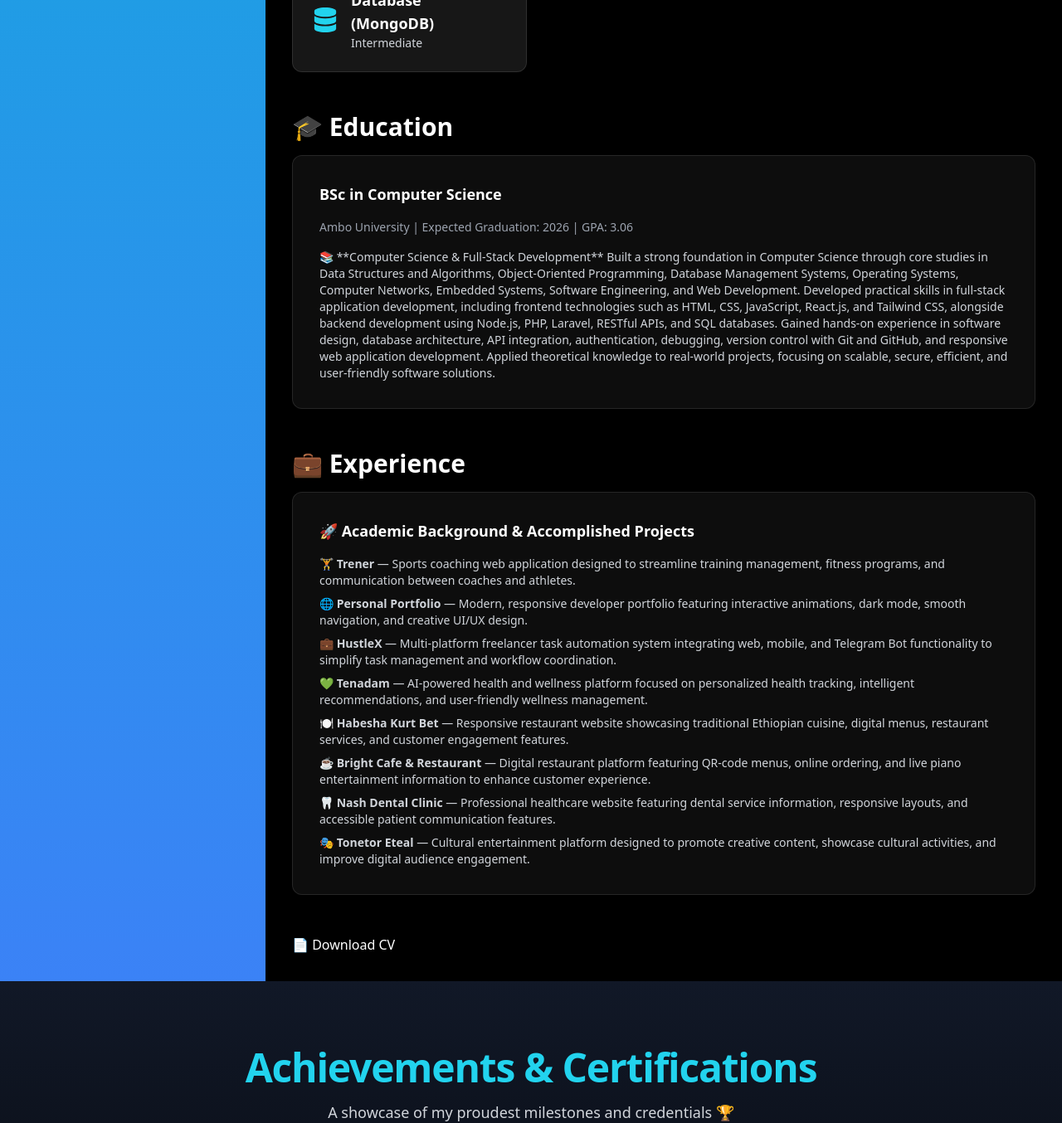
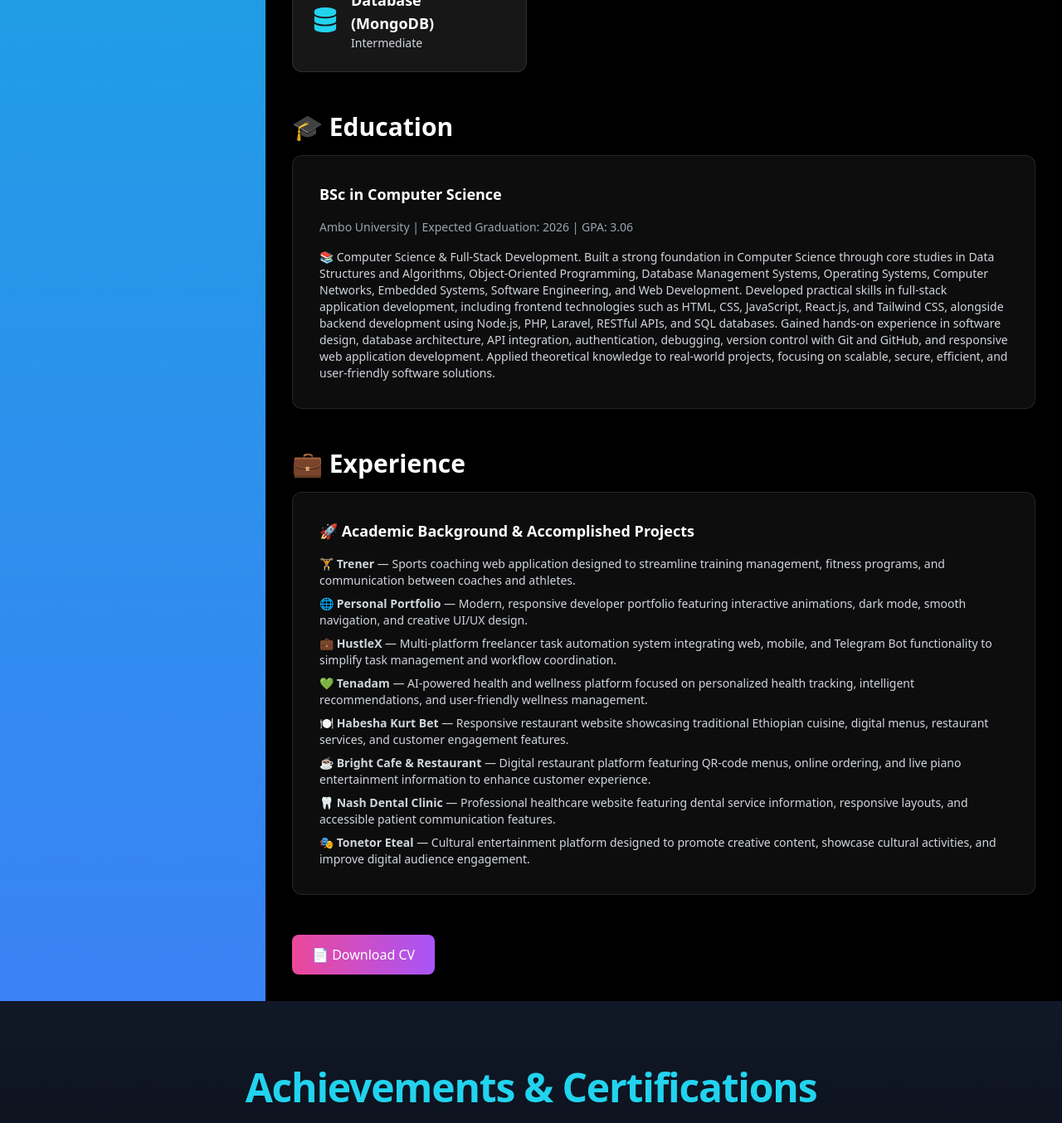
Before and after one commit to Yohannesdeveloper/Portfolio-Yohanex, a React (Vite) app: page / in a window 1280 px wide. Shown: the part 2033-3387 px from the top of the page at 83% size. Built offline with nearby package versions, Linux system fonts and the light colour scheme.

Commit message:
Restore pink gradient styling on Download CV button

```diff
--- a/src/components/About.tsx
+++ b/src/components/About.tsx
@@ -143,13 +143,20 @@ const About: React.FC = () => {
               Ambo University | Expected Graduation: 2026 | GPA: 3.06
             </p>
             <p className="mt-3 text-sm text-gray-800 dark:text-gray-300">
-        📚 **Computer Science & Full-Stack Development**
-
-Built a strong foundation in Computer Science through core studies in Data Structures and Algorithms, Object-Oriented Programming, Database Management Systems, Operating Systems, Computer Networks, Embedded Systems, Software Engineering, and Web Development.
-
-Developed practical skills in full-stack application development, including frontend technologies such as HTML, CSS, JavaScript, React.js, and Tailwind CSS, alongside backend development using Node.js, PHP, Laravel, RESTful APIs, and SQL databases.
-
-Gained hands-on experience in software design, database architecture, API integration, authentication, debugging, version control with Git and GitHub, and responsive web application development. Applied theoretical knowledge to real-world projects, focusing on scalable, secure, efficient, and user-friendly software solutions.
+              📚 Computer Science & Full-Stack Development. Built a strong
+              foundation in Computer Science through core studies in Data
+              Structures and Algorithms, Object-Oriented Programming, Database
+              Management Systems, Operating Systems, Computer Networks,
+              Embedded Systems, Software Engineering, and Web Development.
+              Developed practical skills in full-stack application development,
+              including frontend technologies such as HTML, CSS, JavaScript,
+              React.js, and Tailwind CSS, alongside backend development using
+              Node.js, PHP, Laravel, RESTful APIs, and SQL databases. Gained
+              hands-on experience in software design, database architecture,
+              API integration, authentication, debugging, version control with
+              Git and GitHub, and responsive web application development.
+              Applied theoretical knowledge to real-world projects, focusing on
+              scalable, secure, efficient, and user-friendly software solutions.
             </p>
           </div>
         </motion.div>
@@ -166,7 +173,6 @@ Gained hands-on experience in software design, database architecture, API integr
             <p className="font-semibold text-lg">
               🚀 Academic Background & Accomplished Projects
             </p>
-
             <ul className="mt-4 space-y-2 text-sm text-gray-800 dark:text-gray-300">
               <li>🏋️ <strong>Trener</strong> — Sports coaching web application designed to streamline training management, fitness programs, and communication between coaches and athletes.</li>
               <li>🌐 <strong>Personal Portfolio</strong> — Modern, responsive developer portfolio featuring interactive animations, dark mode, smooth navigation, and creative UI/UX design.</li>
@@ -186,9 +192,13 @@ Gained hands-on experience in software design, database architecture, API integr
           animate={{ opacity: 1 }}
           transition={{ duration: 1 }}
         >
-    <a href={resumePdf} download="YOHANNES_FIKRE_Resume.pdf">
-  📄 Download CV
-</a>
+          <a
+            href={resumePdf}
+            download="YOHANNES_FIKRE_Resume.pdf"
+            className="inline-block bg-gradient-to-r from-pink-500 to-purple-500 text-white px-6 py-3 rounded-lg shadow-md hover:shadow-lg hover:from-pink-600 hover:to-purple-600 transition"
+          >
+            📄 Download CV
+          </a>
         </motion.div>
       </main>
     </section>
```
